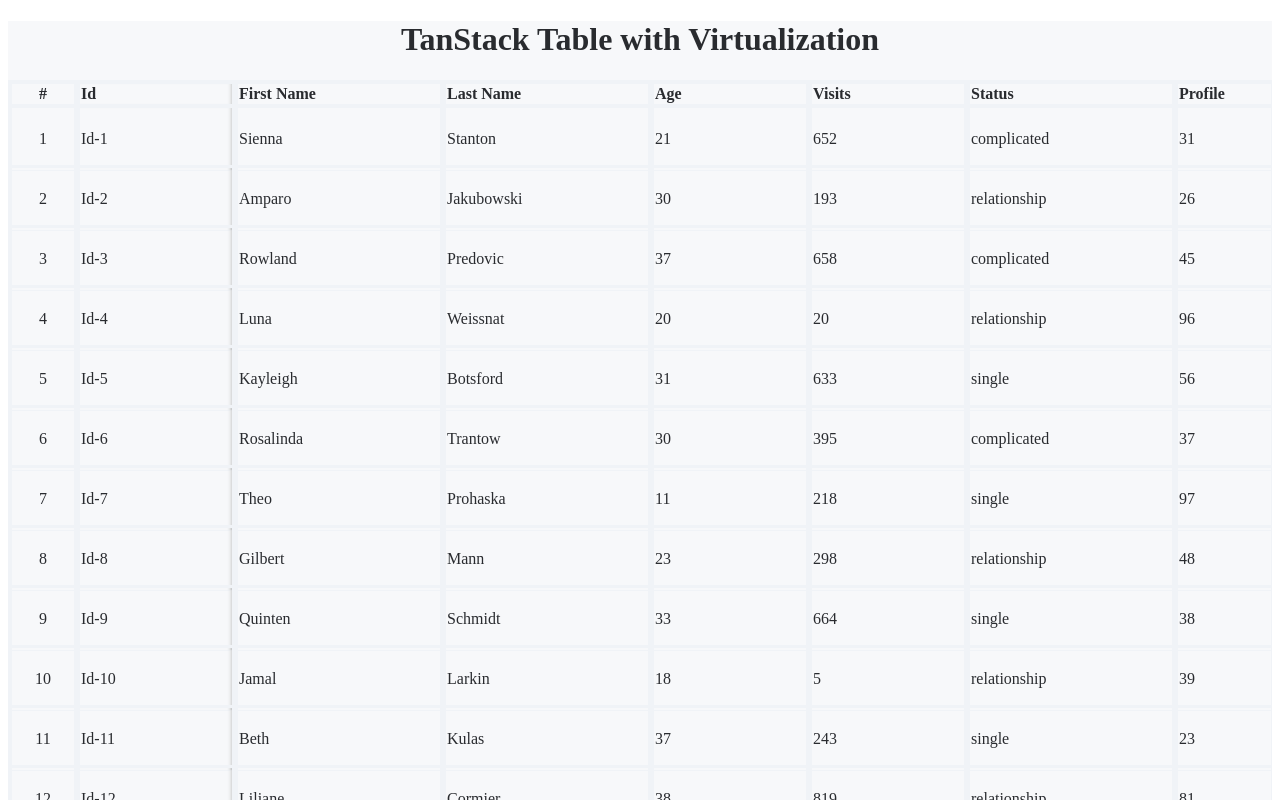
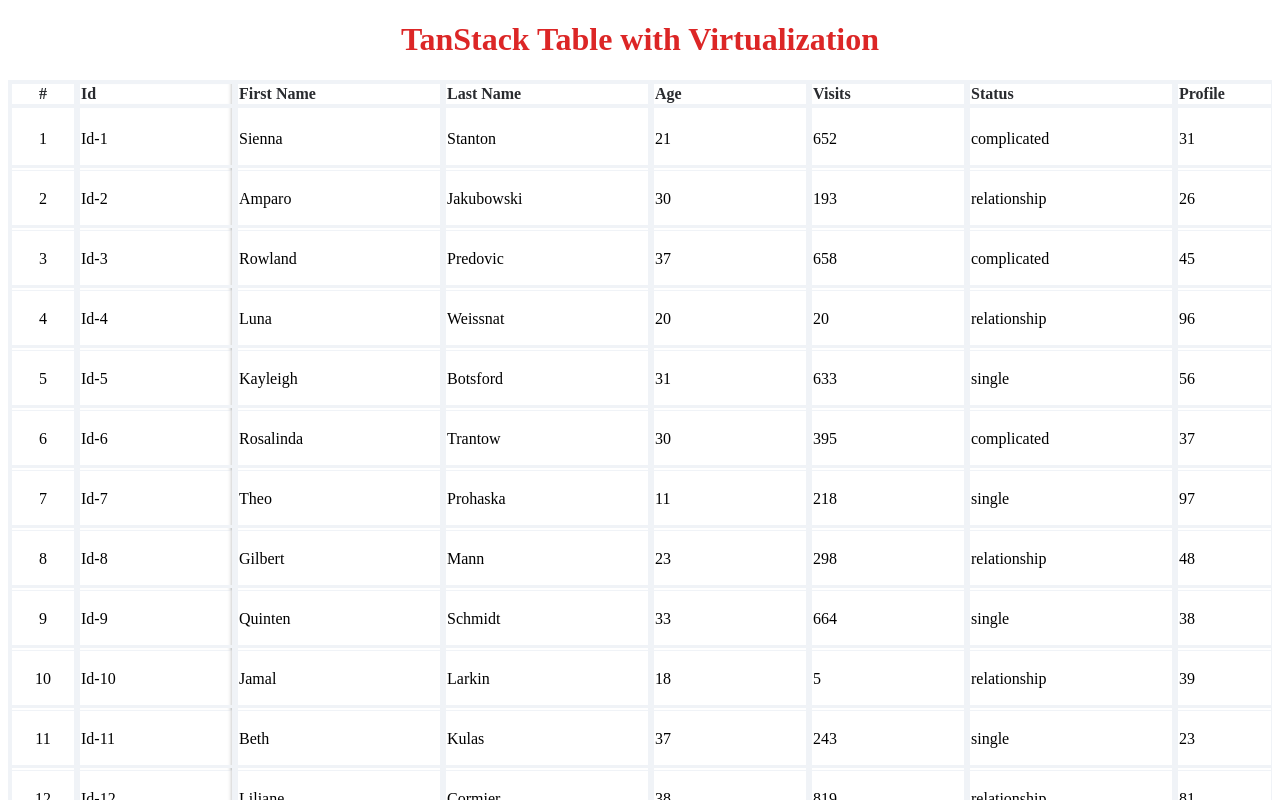
Before and after one commit to Aravinthan-J/tanstack-react-table, a React (Vite) app: page / in a window 1280 px wide. Shown: the top 800 px of the page. Built offline with nearby package versions, Linux system fonts and the light colour scheme.

Commit message:
main changes

```diff
--- a/src/App.tsx
+++ b/src/App.tsx
@@ -3,8 +3,8 @@
 
 export function App() {
   return (
-    <div className="max-w-7xl mx-auto p-8 relative z-10 font-sans bg-gray-100 text-gray-900 min-h-screen">
-      <h1 className="text-5xl font-bold my-4 leading-tight text-red-500 text-center">
+    <>
+      <h1 className="text-5xl font-bold my-4 leading-tight text-red-600 text-center">
         TanStack Table with Virtualization
       </h1>
       <Table
@@ -15,7 +15,7 @@
           console.log("Updated Data", args);
         }}
       />
-    </div>
+    </>
   );
 }
 
```
